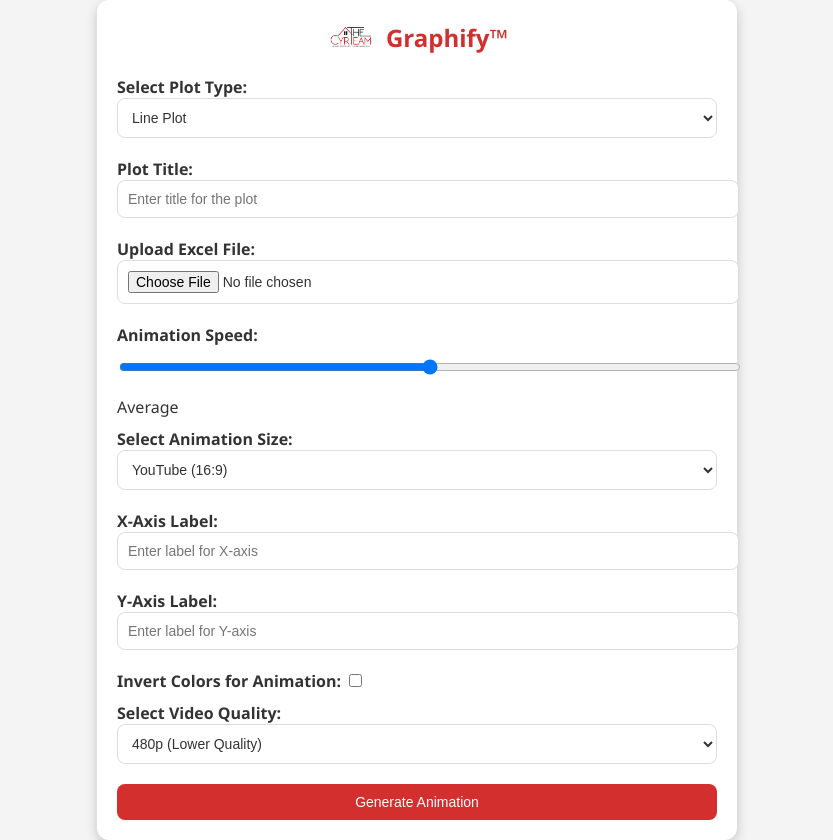
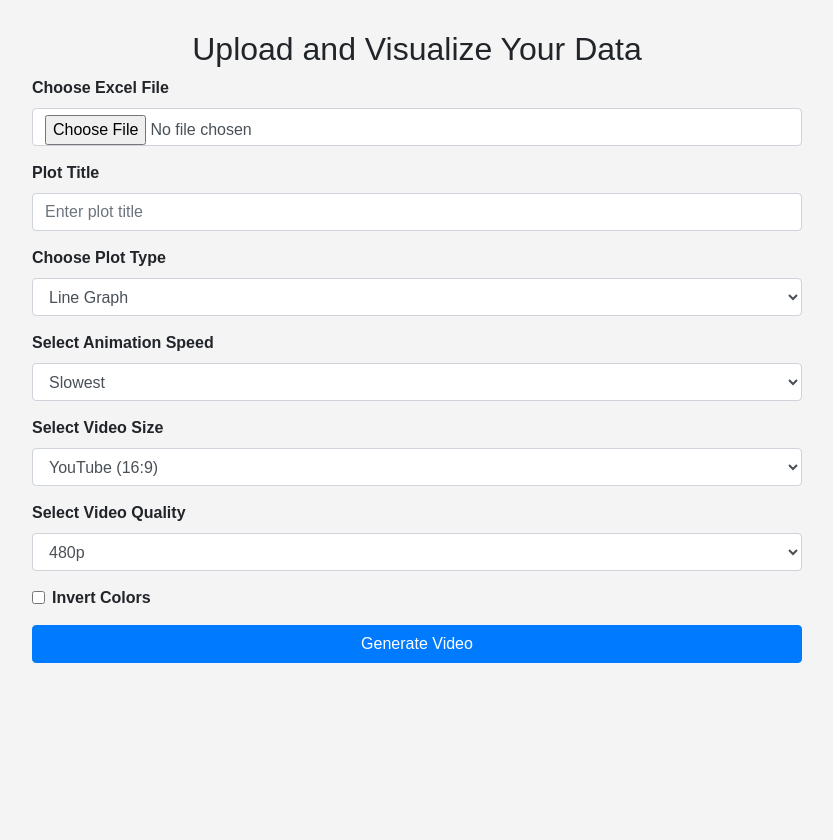
Before and after one commit to sfranklin56/graphify1.0_FLASK, a Flask app: template templates/index.html in a window 1280 px wide. Shown: the whole page, without its empty margins (223-1056 px from the left). After the commit the page ends 663 px from the top, so only its background shows below. Run offline with Flask 3, Linux system fonts and the light colour scheme; the template is opened without the code that fills it, so the values that code supplies are empty; some libraries are stand-ins or nearby versions.

Commit message:
Add files via upload

```diff
--- a/app.py
+++ b/app.py
@@ -3,7 +3,8 @@
 import numpy as np
 import matplotlib.pyplot as plt
 from matplotlib.animation import FuncAnimation
-from flask import Flask, render_template, request, send_from_directory
+from moviepy.editor import VideoFileClip  # Import moviepy for exporting the animation
+from flask import Flask, render_template, request
 from werkzeug.utils import secure_filename
 
 app = Flask(__name__)
@@ -11,11 +12,6 @@
 app.config['ALLOWED_EXTENSIONS'] = {'xlsx', 'xls'}
 app.config['STATIC_FOLDER'] = 'static'
 
-# Allowed file extensions
-def allowed_file(filename):
-    return '.' in filename and filename.rsplit('.', 1)[1].lower() in app.config['ALLOWED_EXTENSIONS']
-
-# Predefined speed options (milliseconds per frame)
 SPEED_OPTIONS = {
     'slowest': 1000,
     'slower': 750,
@@ -24,7 +20,6 @@
     'fastest': 100
 }
 
-# Predefined sizes for different platforms
 SIZE_OPTIONS = {
     'YouTube': (16, 9),
     'Instagram': (1, 1),
@@ -33,7 +28,6 @@
     'PC': (16, 9)
 }
 
-# Predefined video quality settings
 QUALITY_OPTIONS = {
     '480p': 30,
     '720p': 60,
@@ -41,11 +35,9 @@
     '4k': 240
 }
 
-# Ensure the upload folder exists
 if not os.path.exists(app.config['UPLOAD_FOLDER']):
     os.makedirs(app.config['UPLOAD_FOLDER'])
 
-# Route for the homepage
 @app.route('/', methods=['GET', 'POST'])
 def index():
     if request.method == 'POST':
@@ -53,7 +45,6 @@
             return 'No file part', 400
 
         file = request.files['file']
-
         if file.filename == '':
             return 'No selected file', 400
 
@@ -61,22 +52,16 @@
         file_path = os.path.join(app.config['UPLOAD_FOLDER'], secure_filename(file.filename))
         file.save(file_path)
 
-        # Get form data
         plot_type = request.form.get('plot_type', 'line')
         plot_title = request.form.get('plot_title', 'Plot Title')
-        speed_option = request.form.get('speed', 'average')  # Default speed is 'average'
-        invert_colors = request.form.get('invert_colors') is not None  # Check if invert colors is selected
+        speed_option = request.form.get('speed', 'average')
+        invert_colors = request.form.get('invert_colors') is not None
         size_option = request.form.get('size', 'YouTube')
         video_quality = request.form.get('video_quality', '720p')
 
-        # Set animation speed based on selection
+        # Animation speed and size
         animation_speed = SPEED_OPTIONS.get(speed_option, 500)
-
-        # Get dimensions based on selected size
         width, height = SIZE_OPTIONS.get(size_option, (16, 9))
-
-        x_label = request.form.get('x_label', 'X-axis') if plot_type in ['line', 'bar'] else ''
-        y_label = request.form.get('y_label', 'Y-axis') if plot_type in ['line', 'bar'] else ''
 
         try:
             df = pd.read_excel(file_path)
@@ -88,14 +73,14 @@
             return "Date column is missing in the data.", 400
 
         df[date_col] = pd.to_datetime(df[date_col], format='%Y', errors='coerce')
-        df = df.dropna(subset=[date_col])  # Drop rows where the Date column is invalid
+        df = df.dropna(subset=[date_col])  # Drop rows with invalid date
         dates = df[date_col]
         dates_numeric = dates.astype(np.int64)
-        df = df.fillna(0)  # Fill NaN values with 0
+        df = df.fillna(0)  # Fill NaN with zero
 
         data_columns = df.columns[df.columns != date_col]
 
-        # Prepare interpolated data
+        # Interpolating data
         interpolated_data = {}
         for col in data_columns:
             y_data = pd.to_numeric(df[col], errors='coerce').fillna(0)
@@ -106,28 +91,27 @@
 
         fig, ax = plt.subplots(figsize=(width, height))
 
-        # Dark theme settings for inverted colors
         if invert_colors:
-            ax.set_facecolor('#333333')  # Dark background for graph
+            ax.set_facecolor('#333333')
             plt.rcParams['axes.facecolor'] = '#333333'
             plt.rcParams['text.color'] = 'white'
             plt.rcParams['axes.labelcolor'] = 'white'
             plt.rcParams['xtick.color'] = 'white'
             plt.rcParams['ytick.color'] = 'white'
         else:
-            ax.set_facecolor('#ffffff')  # Light background for graph
+            ax.set_facecolor('#ffffff')
 
         plt.style.use("ggplot")
         new_dates = pd.date_range(start=dates.min(), end=dates.max(), freq='h')
         num_points = len(new_dates)
 
-        # Function to animate the plot
+        # Animation function
         def animate(i):
             ax.clear()
             if invert_colors:
-                ax.set_facecolor('#333333')  # Dark background for graph
+                ax.set_facecolor('#333333')
             else:
-                ax.set_facecolor('#ffffff')  # Light background for graph
+                ax.set_facecolor('#ffffff')
 
             if plot_type == 'line':
                 for col in data_columns:
@@ -139,9 +123,6 @@
                 categories, values = zip(*sorted_data)
                 ax.barh(categories, values, color='#1f77b4')
                 ax.set_xlim(0, max(values) * 1.1)
-                ax.set_xlabel(x_label, color='black' if not invert_colors else 'white')
-                ax.set_ylabel(y_label, color='black' if not invert_colors else 'white')
-                ax.invert_yaxis()
             elif plot_type == 'pie':
                 current_data = {col: interpolated_data[col][i] for col in data_columns}
                 sizes = list(current_data.values())
@@ -151,17 +132,13 @@
             ax.legend()
             plt.tight_layout()
 
-        # Set up the animation
         ani = FuncAnimation(fig, animate, frames=num_points, interval=animation_speed, repeat=False)
 
-        # Save the animation as an MP4 file
+        # Save animation to a temporary file
         video_file_path = os.path.join(app.config['STATIC_FOLDER'], 'output_video.mp4')
         ani.save(video_file_path, writer='ffmpeg', dpi=QUALITY_OPTIONS.get(video_quality, 60))
 
         return render_template('index.html', video_file='output_video.mp4')
 
-# Run the app on the right port for deployment
 if __name__ == '__main__':
-    # Use the PORT from the environment variable or default to 5000 for local testing
-    port = int(os.environ.get('PORT', 5000))
-    app.run(host='0.0.0.0', port=port)
+    app.run(host='0.0.0.0', port=5000)
--- a/templates/index.html
+++ b/templates/index.html
@@ -3,153 +3,70 @@
 <head>
     <meta charset="UTF-8">
     <meta name="viewport" content="width=device-width, initial-scale=1.0">
-    <title>Graphify™ - Data Visualization</title>
-    <link rel="stylesheet" href="{{ url_for('static', filename='styles.css') }}">
+    <title>Upload and Visualize Data</title>
+    <link rel="stylesheet" href="https://stackpath.bootstrapcdn.com/bootstrap/4.5.2/css/bootstrap.min.css">
     <style>
-        /* Global styles */
         body {
-            font-family: 'Segoe UI', Tahoma, Geneva, Verdana, sans-serif;
-            background-color: #f4f4f4; /* Light background */
-            color: #333; /* Dark text for better readability */
-            display: flex;
-            justify-content: center;
-            align-items: flex-start;
-            margin: 0;
-            overflow-x: hidden;
+            background-color: #f4f4f4;
+            font-family: Arial, sans-serif;
         }
-
         .container {
-            background-color: #ffffff; /* White background for form */
-            padding: 20px;
-            border-radius: 12px;
-            box-shadow: 0 4px 12px rgba(0, 0, 0, 0.2);
+            max-width: 800px;
+            margin-top: 30px;
+        }
+        .form-control, .form-group {
+            margin-bottom: 15px;
+        }
+        .btn {
             width: 100%;
-            max-width: 600px;
         }
-
-        .header {
-            display: flex;
-            justify-content: center;
-            align-items: center;
-            margin-bottom: 20px;
-        }
-
-        .logo {
-            width: 50px;
-            height: auto;
-            margin-right: 10px;
-        }
-
-        h1 {
-            font-size: 24px;
-            color: #d32f2f; /* Red color for the title */
-            margin: 0;
-        }
-
-        form {
-            display: flex;
-            flex-direction: column;
-            gap: 10px;
-        }
-
-        label {
+        .form-group label {
             font-weight: bold;
         }
-
-        input[type="text"],
-        select,
-        input[type="file"],
-        input[type="range"] {
-            padding: 10px;
-            border-radius: 8px;
-            border: 1px solid #ddd; /* Light border */
-            font-size: 14px;
-            margin-bottom: 10px;
-            outline: none;
-            width: 100%;
-            background-color: #ffffff; /* White background for inputs */
-            color: #333; /* Dark text color */
-        }
-
-        button {
-            background-color: #d32f2f; /* Red button */
-            color: white;
-            border: none;
-            padding: 10px;
-            border-radius: 8px;
-            font-size: 14px;
-            cursor: pointer;
-            transition: background-color 0.3s ease;
-        }
-
-        button:hover {
-            background-color: #c62828; /* Darker red on hover */
-        }
-
-        .progress-container {
-            width: 100%;
-            background-color: #ddd;
-            border-radius: 8px;
-            margin-top: 15px;
-            display: none; /* Hidden initially */
-        }
-
-        .progress-bar {
-            height: 20px;
-            background-color: #d32f2f;
-            width: 0%;
-            border-radius: 8px;
-            transition: width 0.5s;
-        }
-
-        h2 {
-            margin-top: 20px;
-            text-align: center;
-            color: #d32f2f; /* Red color for headings */
-        }
-
-        video {
-            display: block;
-            margin: 10px auto;
-            border-radius: 8px;
-            box-shadow: 0 4px 8px rgba(0, 0, 0, 0.2);
-            max-width: 100%;
-            width: auto;
-            height: auto;
+        .video-container {
+            margin-top: 30px;
         }
     </style>
 </head>
 <body>
+
 <div class="container">
-        <div class="header">
-            <img src="{{ url_for('static', filename='logo.png') }}" alt="Logo" class="logo">
-            <h1>Graphify™</h1>
+    <h2 class="text-center">Upload and Visualize Your Data</h2>
+
+    <form method="POST" enctype="multipart/form-data">
+        <div class="form-group">
+            <label for="file">Choose Excel File</label>
+            <input type="file" class="form-control" id="file" name="file" required>
         </div>
-        <form method="post" enctype="multipart/form-data" id="data-form">
-            <div>
-                <label for="plot_type">Select Plot Type:</label>
-                <select id="plot_type" name="plot_type" required onchange="updateLabelInputs()">
-                    <option value="line">Line Plot</option>
-                    <option value="bar">Bar Plot</option>
+
+        <div class="form-group">
+            <label for="plot_title">Plot Title</label>
+            <input type="text" class="form-control" id="plot_title" name="plot_title" placeholder="Enter plot title" required>
+        </div>
+
+        <div class="form-group">
+            <label for="plot_type">Choose Plot Type</label>
+            <select class="form-control" id="plot_type" name="plot_type" required>
+                <option value="line">Line Graph</option>
+                <option value="bar">Bar Graph</option>
                 <option value="pie">Pie Chart</option>
             </select>
         </div>
-            <div>
-                <label for="plot_title">Plot Title:</label>
-                <input type="text" id="plot_title" name="plot_title" placeholder="Enter title for the plot" required>
+
+        <div class="form-group">
+            <label for="speed">Select Animation Speed</label>
+            <select class="form-control" id="speed" name="speed" required>
+                <option value="slowest">Slowest</option>
+                <option value="slower">Slower</option>
+                <option value="average">Average</option>
+                <option value="faster">Faster</option>
+                <option value="fastest">Fastest</option>
+            </select>
         </div>
-            <div>
-                <label for="file">Upload Excel File:</label>
-                <input type="file" id="file" name="file" accept=".xlsx, .xls" required>
-            </div>
-            <div>
-                <label for="speed">Animation Speed:</label>
-                <input type="range" id="speed" name="speed" min="1" max="5" step="1" value="3">
-                <span id="speed_value">Average</span>
-            </div>
-            <div>
-                <label for="size">Select Animation Size:</label>
-                <select id="size" name="size" required>
+
+        <div class="form-group">
+            <label for="size">Select Video Size</label>
+            <select class="form-control" id="size" name="size" required>
                 <option value="YouTube">YouTube (16:9)</option>
                 <option value="Instagram">Instagram (1:1)</option>
                 <option value="YouTube Shorts">YouTube Shorts (9:16)</option>
@@ -157,109 +74,38 @@
                 <option value="PC">PC (16:9)</option>
             </select>
         </div>
-            <div id="x_label_div">
-                <label for="x_label">X-Axis Label:</label>
-                <input type="text" id="x_label" name="x_label" placeholder="Enter label for X-axis">
-            </div>
-            <div id="y_label_div">
-                <label for="y_label">Y-Axis Label:</label>
-                <input type="text" id="y_label" name="y_label" placeholder="Enter label for Y-axis">
-            </div>
-            <div>
-                <label for="invert_colors">Invert Colors for Animation:</label>
-                <input type="checkbox" id="invert_colors" name="invert_colors">
-            </div>
-            <div>
-                <label for="video_quality">Select Video Quality:</label>
-                <select id="video_quality" name="video_quality" required>
-                    <option value="480p">480p (Lower Quality)</option>
-                    <option value="720p">720p (Standard Quality)</option>
-                    <option value="1080p">1080p (High Quality)</option>
-                    <option value="4k">4K (Ultra High Quality)</option>
+
+        <div class="form-group">
+            <label for="video_quality">Select Video Quality</label>
+            <select class="form-control" id="video_quality" name="video_quality" required>
+                <option value="480p">480p</option>
+                <option value="720p">720p</option>
+                <option value="1080p">1080p</option>
+                <option value="4k">4K</option>
             </select>
         </div>
-            <button type="submit">Generate Animation</button>
+
+        <div class="form-group form-check">
+            <input type="checkbox" class="form-check-input" id="invert_colors" name="invert_colors">
+            <label class="form-check-label" for="invert_colors">Invert Colors</label>
+        </div>
+
+        <button type="submit" class="btn btn-primary">Generate Video</button>
     </form>
 
-        <div class="progress-container" id="progress-container">
-            <div class="progress-bar" id="progress-bar"></div>
-        </div>
-
-        {% if video_url %}
-            <h2>Generated Video:</h2>
-            <div class="video-container">
-                <video controls>
-                    <source src="{{ url_for('static', filename='animation.mp4') }}" type="video/mp4">
+    {% if video_file %}
+    <div class="video-container text-center">
+        <h3>Generated Video</h3>
+        <video width="100%" controls>
+            <source src="{{ url_for('static', filename=video_file) }}" type="video/mp4">
             Your browser does not support the video tag.
         </video>
     </div>
     {% endif %}
 </div>
 
-    <script>
-        const speedSlider = document.getElementById("speed");
-        const speedDisplay = document.getElementById("speed_value");
-        const progressContainer = document.getElementById("progress-container");
-        const progressBar = document.getElementById("progress-bar");
-        const form = document.getElementById("data-form");
-        const xLabelDiv = document.getElementById("x_label_div");
-        const yLabelDiv = document.getElementById("y_label_div");
-
-        speedSlider.addEventListener("input", function () {
-            const value = speedSlider.value;
-            let speedText = "";
-            switch (value) {
-                case "1":
-                    speedText = "Slowest";
-                    break;
-                case "2":
-                    speedText = "Slower";
-                    break;
-                case "3":
-                    speedText = "Average";
-                    break;
-                case "4":
-                    speedText = "Faster";
-                    break;
-                case "5":
-                    speedText = "Fastest";
-                    break;
-            }
-            speedDisplay.textContent = speedText;
-        });
-
-        function updateLabelInputs() {
-            const plotType = document.getElementById("plot_type").value;
-            if (plotType === "bar") {
-                xLabelDiv.style.display = "none";
-                yLabelDiv.style.display = "none";
-            } else {
-                xLabelDiv.style.display = "block";
-                yLabelDiv.style.display = "block";
-            }
-        }
-
-        form.addEventListener("submit", function(event) {
-            event.preventDefault(); // Stop form from submitting immediately
-            progressContainer.style.display = 'block';
-            progressBar.style.width = '0%'; // Reset progress bar
-
-            // Simulate progress
-            let progress = 0;
-            const interval = setInterval(() => {
-                if (progress >= 100) {
-                    clearInterval(interval);
-                } else {
-                    progress += 10; // Increment progress
-                    progressBar.style.width = progress + '%';
-                }
-            }, 500); // Update every 500 ms
-
-            this.submit(); // Submit the form after progress simulation
-        });
-
-        // Call function to set initial visibility based on default selection
-        updateLabelInputs();
-    </script>
+<script src="https://code.jquery.com/jquery-3.5.1.slim.min.js"></script>
+<script src="https://cdn.jsdelivr.net/npm/@popperjs/core@2.9.1/dist/umd/popper.min.js"></script>
+<script src="https://stackpath.bootstrapcdn.com/bootstrap/4.5.2/js/bootstrap.min.js"></script>
 </body>
 </html>
```
Lines whose indentation alone changed are shown as unchanged.
